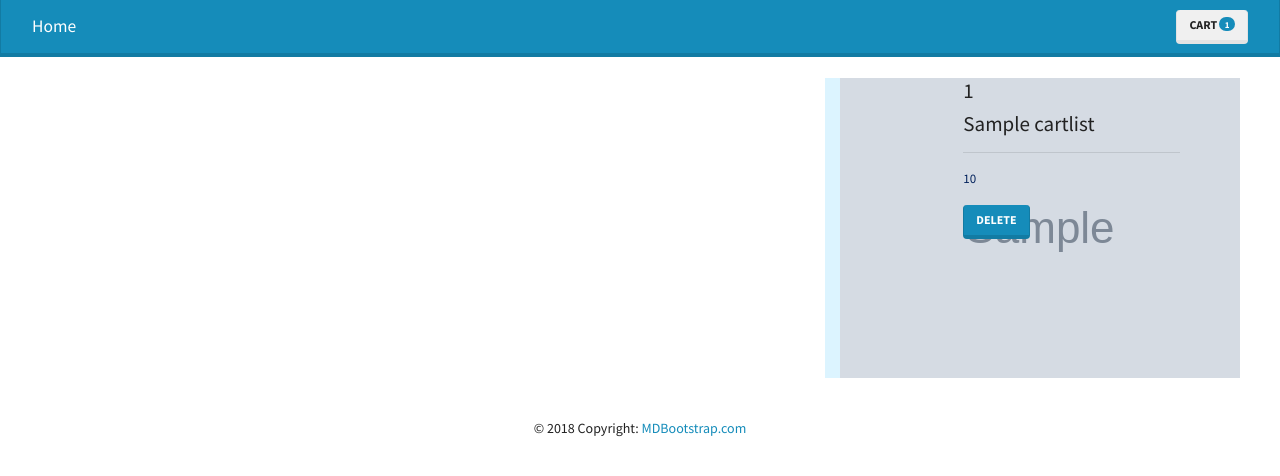
After one commit to Genji-MS/NitW_Merch, a Flask app: page /store_cart in a window 1280 px wide. The commit adds this page. Shown: the top 476 px of the page. Run offline with Flask 2, Linux system fonts and the light colour scheme; grey boxes marked "Sample" are stand-in pictures; a database or web service that is not in the repository returns one stand-in record (values such as "Sample title"); some libraries are stand-ins or nearby versions.

Commit message:
implemented page to display items currently in cart, ugly, but functional

```diff
--- a/app.py
+++ b/app.py
@@ -40,12 +40,23 @@ def store_purchase(itemlist_id):
     """Add item to cart and return to index page"""
     item = itemlist.find_one({'_id': ObjectId(itemlist_id)})
     cartitem = {
+        'item_id': item.get('_id'),
+        'title': item.get('title'),
+        'image_sm': item.get('image_sm'),
+        'price': item.get('price'),
         'quantity':1
     }
+    #if (cartlist.find_one({'_id': ObjectID(itemlist_id)}) != None):
+    #else:
     cartlist.insert_one(cartitem).inserted_id
     #TODO: attempt to find the item in the db, and if true, increase the quantity
     #√: add the item into our cart DB if false
     return redirect(url_for('index'))#, itemlist=itemlist.find(), msg="One item added to Cart"))
 
+@app.route('/store_cart')#Note to self, everything is in templates, stop trying to call /templates/
+def store_view_cart():
+    """View all items in users cart"""
+    return render_template('store_cart.html', itemlist=itemlist, cart=cartlist.count(), cartlist=cartlist.find())
+
 if app.name == '__main__':
     app.run(debug=True)
--- /dev/null
+++ b/templates/partials/cart.html
@@ -0,0 +1,19 @@
+<!-- templates/partials/cart.html -->
+<div class="col-sm-4 col-md-4 col-xs-12 ml-auto" onclick="location.href='store_cart/{{ item._id }}';" style="cursor:pointer;" name = "id" value="{{ item._id }}">
+    <div class="row" style="border:none; background:rgb(220, 244, 255);">
+        <div class="col-sm-4 col-md-4 col-xs-12 image-container ml-auto">
+            <img src="static/{{ item.image_sm }}">
+        </div>
+        <div class="col-sm-8 col-md-8 col-xs-12">
+            <h4>{{ item._id }}</h4>
+            <h4>{{ item.title }}</h4>
+            <hr>
+            <p style="font-size:13px; color:#03225C;">{{ item.price }}</p>
+            <p><form method="POST" action="/store_cart/{{ item._id }}/delete">
+                <!-- pure HTML version <button type="submit">Delete</button>-->
+                <input type = "hidden" name="_method" value="DELETE">
+                <button class = "btn btn-primary" type="submit">Delete</button>
+            </form></p>
+        </div>
+    </div>
+</div>
--- a/templates/partials/item.html
+++ b/templates/partials/item.html
@@ -1,4 +1,4 @@
-
+<!-- templates/partials/item.html -->
 <div class="col-sm-4 col-md-4 col-xs-12 ml-auto" onclick="location.href='store_item/{{ item._id }}';" style="cursor:pointer;" name = "id" value="{{ item._id }}">
     <div class="row" style="border:none; background:rgb(220, 244, 255);">
         <div class="col-sm-4 col-md-4 col-xs-12 image-container ml-auto">
--- a/templates/partials/navbar.html
+++ b/templates/partials/navbar.html
@@ -7,7 +7,7 @@
             </a>
         </div>
         <div class="pull-right">
-            <a href="/" class="btn btn-secondary my-2 my-sm-0" aria-placeholder="Cart">Cart  <span class="badge badge-primary badge-pill">{{ cart }}</span></a>
+            <a href="/store_cart" class="btn btn-secondary my-2 my-sm-0" aria-placeholder="Cart">Cart  <span class="badge badge-primary badge-pill">{{ cart }}</span></a>
         </div>
     </div>
 </nav>
--- a/templates/store_cart.html
+++ b/templates/store_cart.html
@@ -0,0 +1,9 @@
+<!-- templates/store_cart.html -->
+{% extends 'base.html' %}
+
+{% block content %}
+    </br>
+    {% for item in cartlist %}
+        {% include 'partials/cart.html' %}
+    {% endfor %}
+{% endblock %}
```
